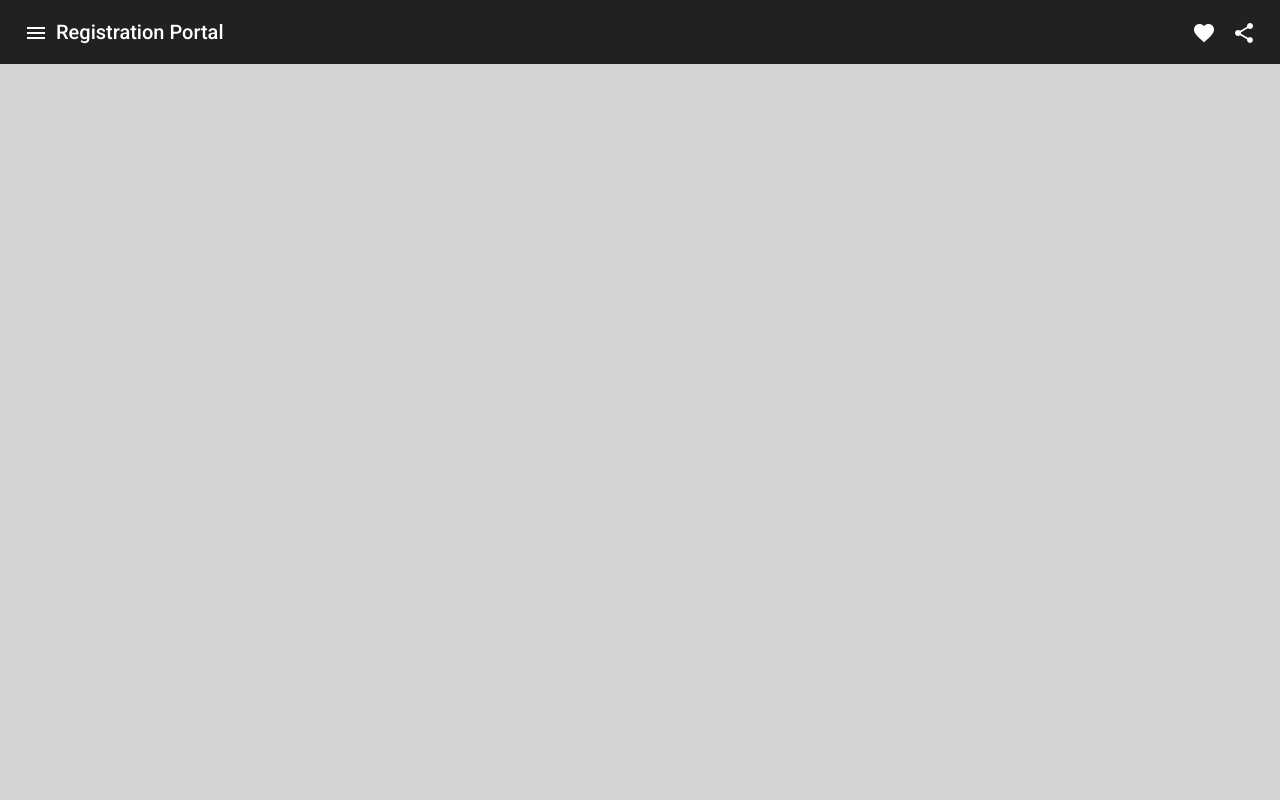
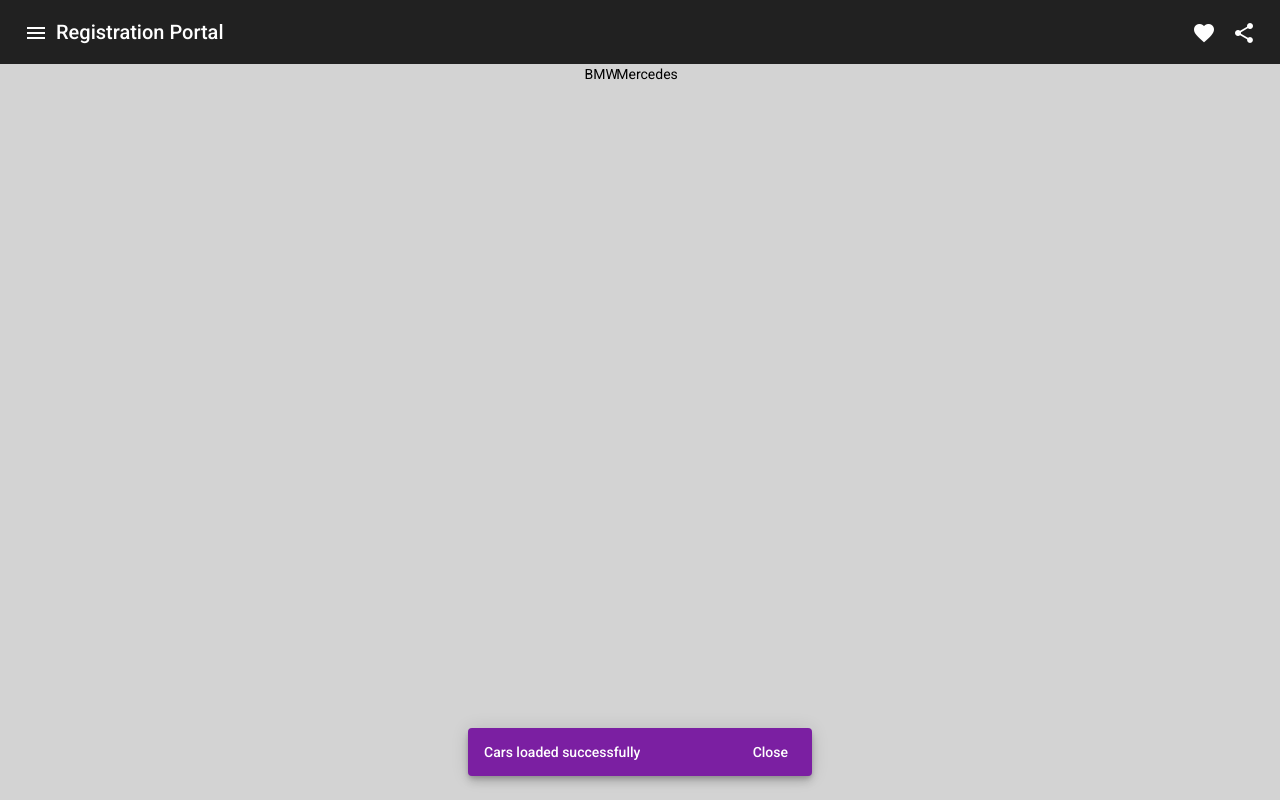
Before and after one commit to luispierdona/car-registration-portal, an Angular app: page / in a window 1280 px wide. Built offline with nearby package versions, Linux system fonts and the light colour scheme.

Commit message:
Cars list, dashaboard and service with error handling added

```diff
--- a/package.json
+++ b/package.json
@@ -15,6 +15,7 @@
     "@angular/common": "^14.0.0",
     "@angular/compiler": "^14.0.0",
     "@angular/core": "^14.0.0",
+    "@angular/flex-layout": "^13.0.0-beta.38",
     "@angular/forms": "^14.0.0",
     "@angular/material": "^14.0.3",
     "@angular/platform-browser": "^14.0.0",
--- a/src/app/modules/dashboard/components/dashboard/dashboard.component.html
+++ b/src/app/modules/dashboard/components/dashboard/dashboard.component.html
@@ -4,10 +4,11 @@
 
   <!-- Cards -->
   <div fxLayout="row wrap" fxLayoutGap="16px grid" style="max-width: 1400px">
-    <!-- <div [fxFlex]="(100/gridColumns) + '%'" fxFlex.xs="100%" fxFlex.sm="25%"
-      *ngFor="let item of listCharacters; index as i">
-      <app-dash-card [character]="item"></app-dash-card>
-    </div> -->
+    <div [fxFlex]="(100/gridColumns) + '%'" fxFlex.xs="100%" fxFlex.sm="25%"
+      *ngFor="let item of cars; index as i">
+      {{item.brand}}
+      <!-- <app-dash-card [character]="item"></app-dash-card> -->
+    </div>
 
   </div>
 
--- a/src/app/modules/dashboard/components/dashboard/dashboard.component.ts
+++ b/src/app/modules/dashboard/components/dashboard/dashboard.component.ts
@@ -1,4 +1,7 @@
 import { Component, OnInit } from '@angular/core';
+import { MatSnackBar, MatSnackBarConfig } from '@angular/material/snack-bar';
+import { Car } from '../../models/cars.models';
+import { DashboardService } from '../../services/dashboard.service';
 
 @Component({
   selector: 'app-dashboard',
@@ -7,9 +10,31 @@ import { Component, OnInit } from '@angular/core';
 })
 export class DashboardComponent implements OnInit {
 
-  constructor() { }
+  gridColumns = 4;
+  cars: Car[] = [];
+  constructor(private dashboardService: DashboardService, private _snackBar: MatSnackBar) { }
 
   ngOnInit(): void {
+    // Just to show the Loading
+    setTimeout(() => { this.getCars(); }, 1500);
+  }
+
+  getCars() {
+    this.dashboardService.loadCars().subscribe({
+      next: (cars: Car[]) => {
+        this.cars = cars;
+      },
+      error: (err) => {
+        this.openSnackBar(err?.message, 'Close',
+        { duration: 2000, panelClass: ['mat-toolbar', 'mat-warn'] });
+      },
+      complete: () =>  this.openSnackBar('Cars loaded successfully', 'Close',
+        { duration: 2000, panelClass: ['mat-toolbar', 'mat-primary'] })
+    });
+  }
+
+  openSnackBar(message: string, action: string, config: MatSnackBarConfig) {
+    this._snackBar.open(message, action, config);
   }
 
 }
--- /dev/null
+++ b/src/app/modules/dashboard/services/dashboard.service.ts
@@ -0,0 +1,35 @@
+import { HttpClient, HttpErrorResponse } from '@angular/common/http';
+import { Injectable } from '@angular/core';
+import { catchError, throwError } from 'rxjs';
+import { Car } from '../models/cars.models';
+
+@Injectable({
+  providedIn: 'root'
+})
+export class DashboardService {
+
+  constructor(private http: HttpClient) { }
+
+  // Load cars from assets/cars-list.json with a Get request and catch any errors
+  loadCars() {
+    return this.http.get<Car[]>('assets/cars-list.json')
+    .pipe(
+      catchError(this.handleError)
+    );
+  }
+
+  private handleError(error: HttpErrorResponse) {
+    if (error.status === 0) {
+      // A client-side or network error occurred. Handle it accordingly.
+      console.error('An error occurred:', error.error);
+    } else {
+      // The backend returned an unsuccessful response code.
+      // The response body may contain clues as to what went wrong.
+      console.error(
+        `Backend returned code ${error.status}, body was: `, error.error);
+    }
+    // Return an observable with a user-facing error message.
+    return throwError(() => new Error('Something bad happened, please try again later.'));
+  }
+
+}
--- /dev/null
+++ b/src/assets/cars-list.json
@@ -0,0 +1,24 @@
+[
+  {
+    "brand": "BMW",
+    "model": "5.0",
+    "km": "100",
+    "year": "2018",
+    "shift": "automatic",
+    "fuel": "benzin",
+    "color": "black",
+    "car_type": "sedan",
+    "e_car": false
+  },
+  {
+    "brand": "Mercedes",
+    "model": "AMG",
+    "km": "0",
+    "year": "2019",
+    "shift": "automatic",
+    "fuel": "benzin",
+    "color": "white",
+    "car_type": "sedan",
+    "e_car": false
+  }
+]
```
Also changed, not shown: src/app/app.module.ts (+13 -2 lines), src/app/modules/dashboard/models/cars.models.ts (added, +11 -0 lines), 2 other files (tests, documents, lock files or other folders).
